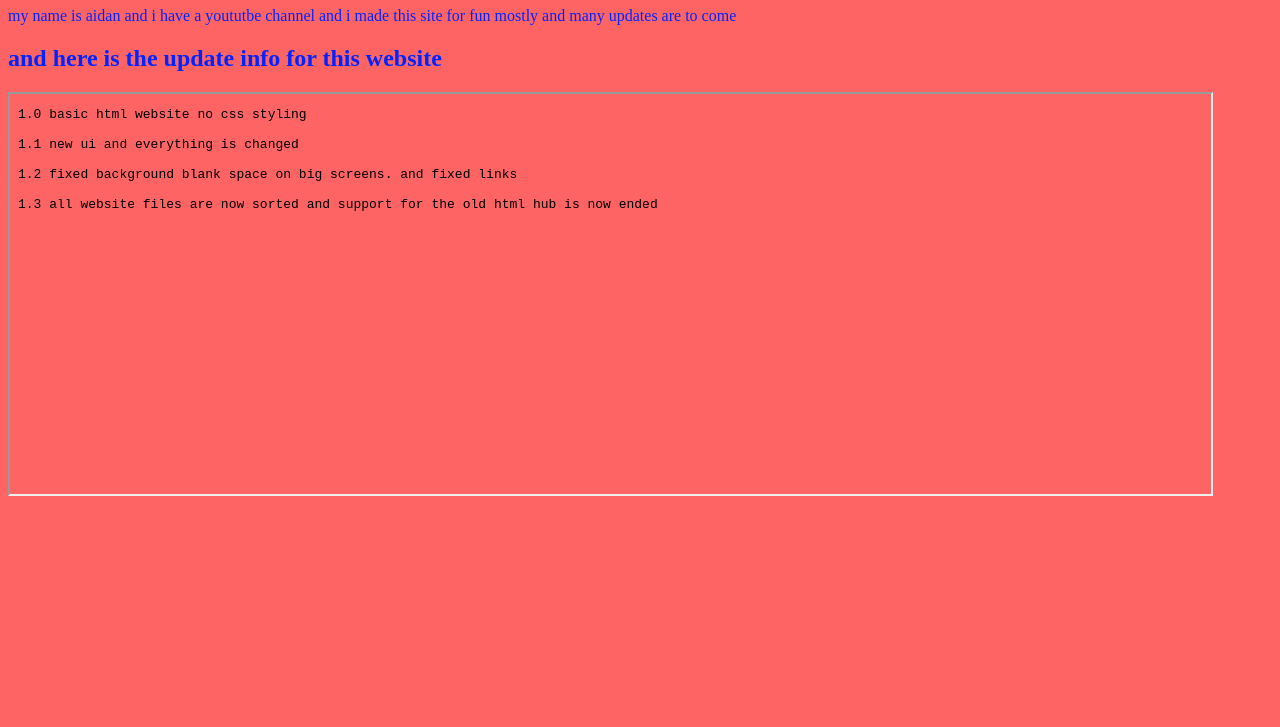
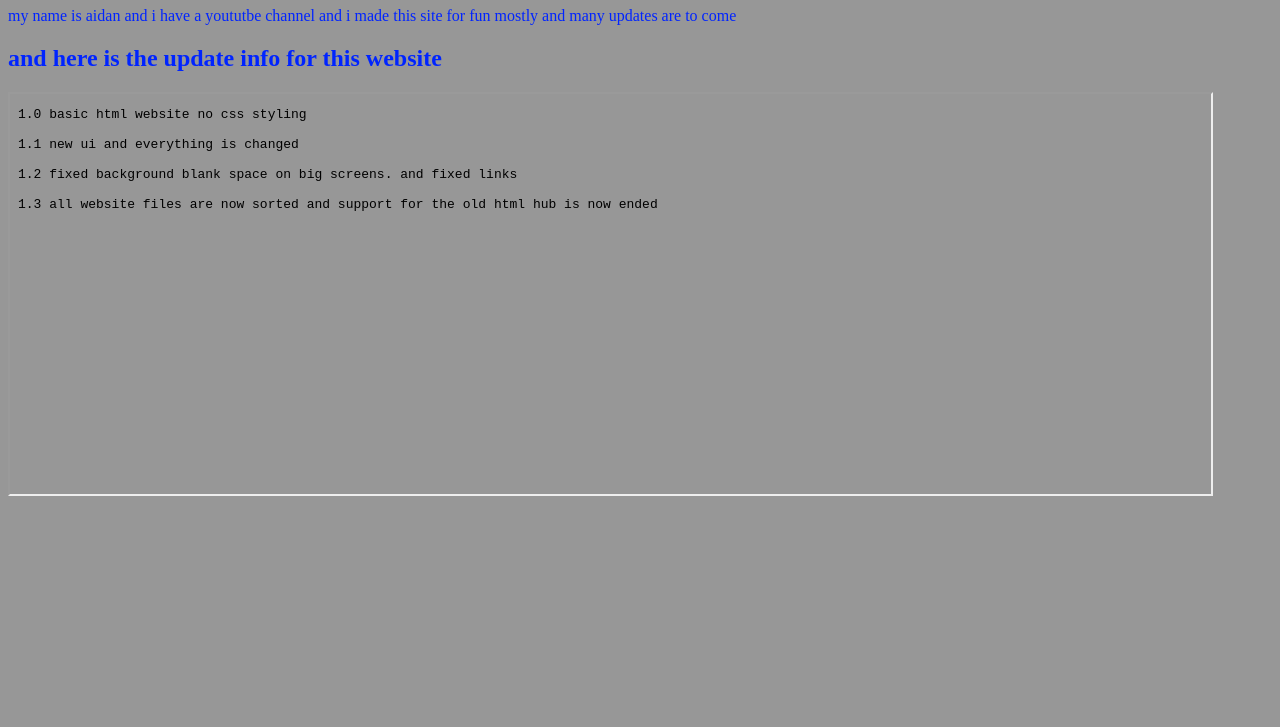
Before and after one commit to blueberry-husky/blueberry-games, a plain HTML site: page main/update.html in a window 1280 px wide. Shown: the part 73-800 px from the top of the page. Drawn offline with Linux system fonts and the light colour scheme.

Commit message:
Update update.html

```diff
--- a/main/update.html
+++ b/main/update.html
@@ -7,7 +7,7 @@ body,td,th {
 	color: #0024FF;
 }
 body {
-	background-color: #FF6464;
+	background-color: #979797;
 }
 </style>
 <meta charset="utf-8">
```
